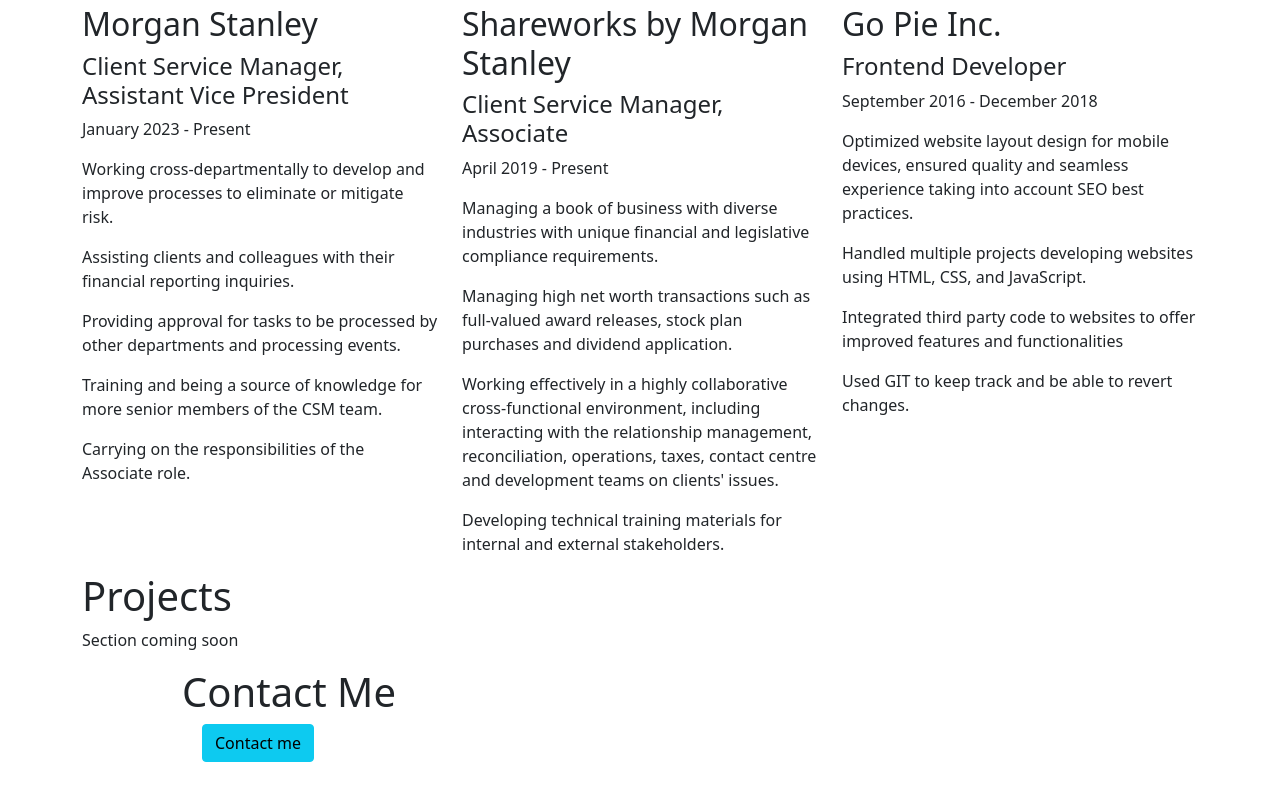
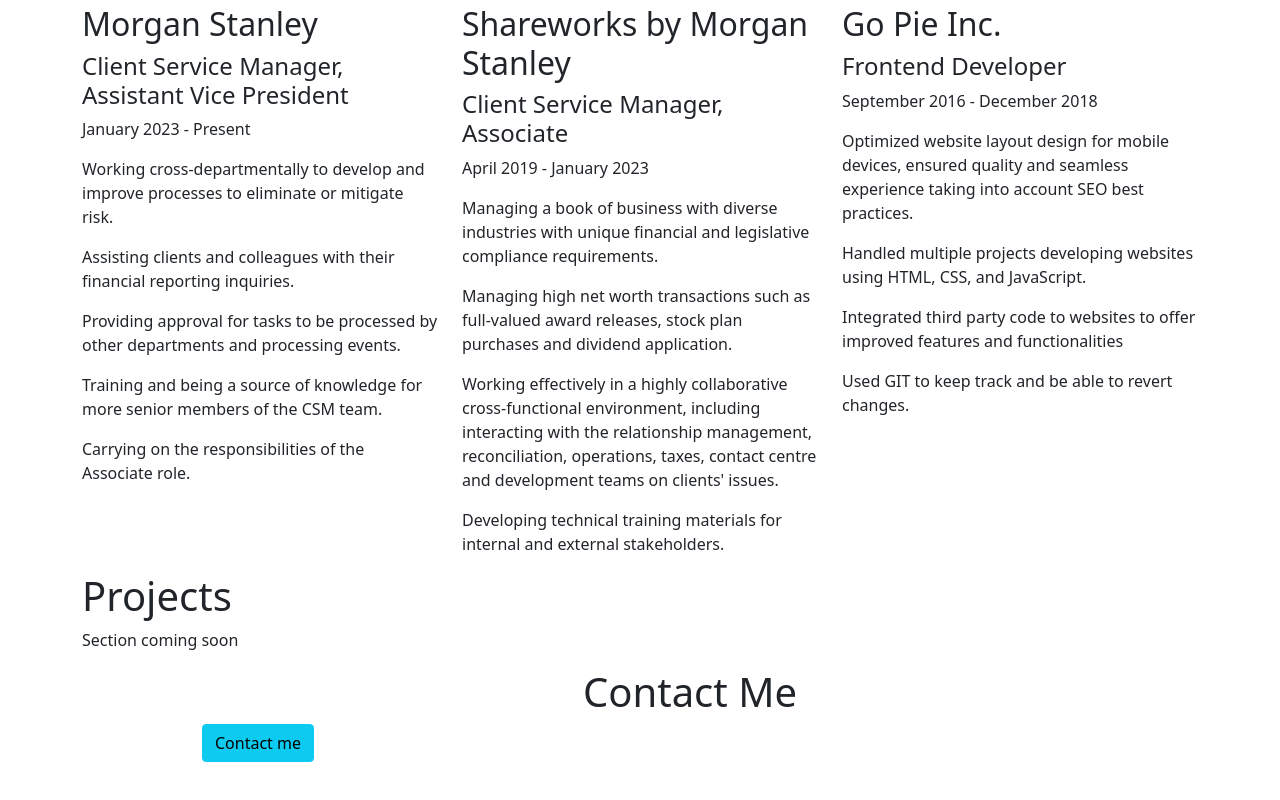
Before and after one commit to Jahmssen/Jahmssen.github.io, a plain HTML site: page index.html in a window 1280 px wide. Shown: the part 1074-1874 px from the top of the page. Drawn offline with nearby package versions, Linux system fonts and the light colour scheme.

Commit message:
Career update v2

```diff
--- a/css/responsive.css
+++ b/css/responsive.css
@@ -18,6 +18,12 @@
     .header_area{
         margin-left: 2.2rem;
     }
+    .contact-btn{
+        padding-left: 7.5rem;
+        }
+
+    .contact{
+     padding-left: 7rem;}
 
     }
 
--- a/css/style.css
+++ b/css/style.css
@@ -45,9 +45,10 @@
 
 
 .contact-btn{
-    padding-left: 7.5rem;
+    padding-left: 45%;
     padding-bottom: 5rem;
 }
 
 .contact{
- padding-left: 7rem;}
+    text-align: center;
+}
--- a/index.html
+++ b/index.html
@@ -99,7 +99,7 @@
                 <div class="col-xl">
                   <h2>Shareworks by Morgan Stanley</h2>
                   <h4>Client Service Manager, Associate</h4>
-                  <p>April 2019 - Present</p>
+                  <p>April 2019 - January 2023</p>
                   <p>Managing a book of business with diverse industries with unique financial and legislative compliance requirements.</p>
                   <p>Managing high net worth transactions such as full-valued award releases, stock plan purchases and dividend application.</p>
                   <p>Working effectively in a highly collaborative cross-functional environment, including interacting with the relationship management, reconciliation, operations, taxes, contact centre and development teams on clients' issues.</p>
```
